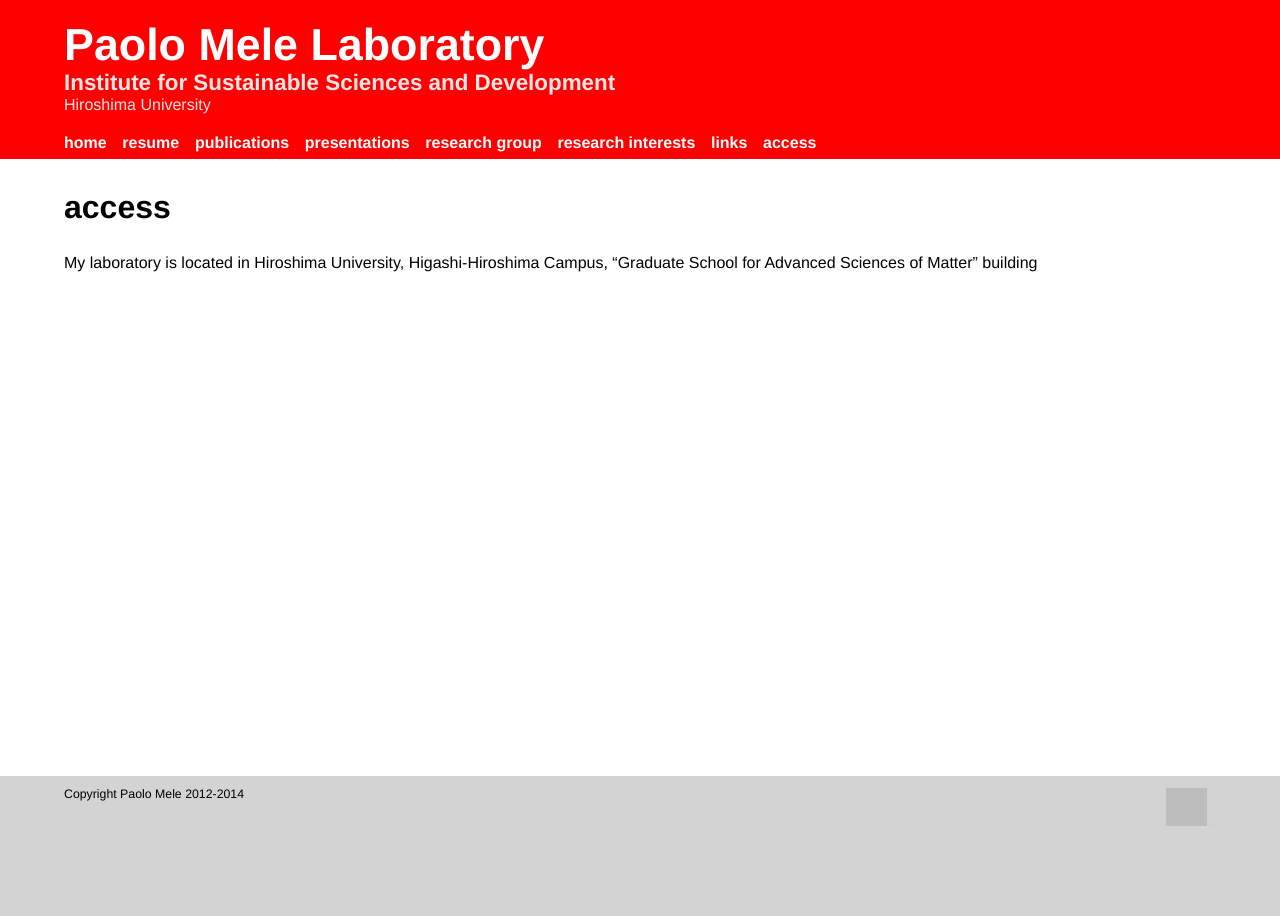
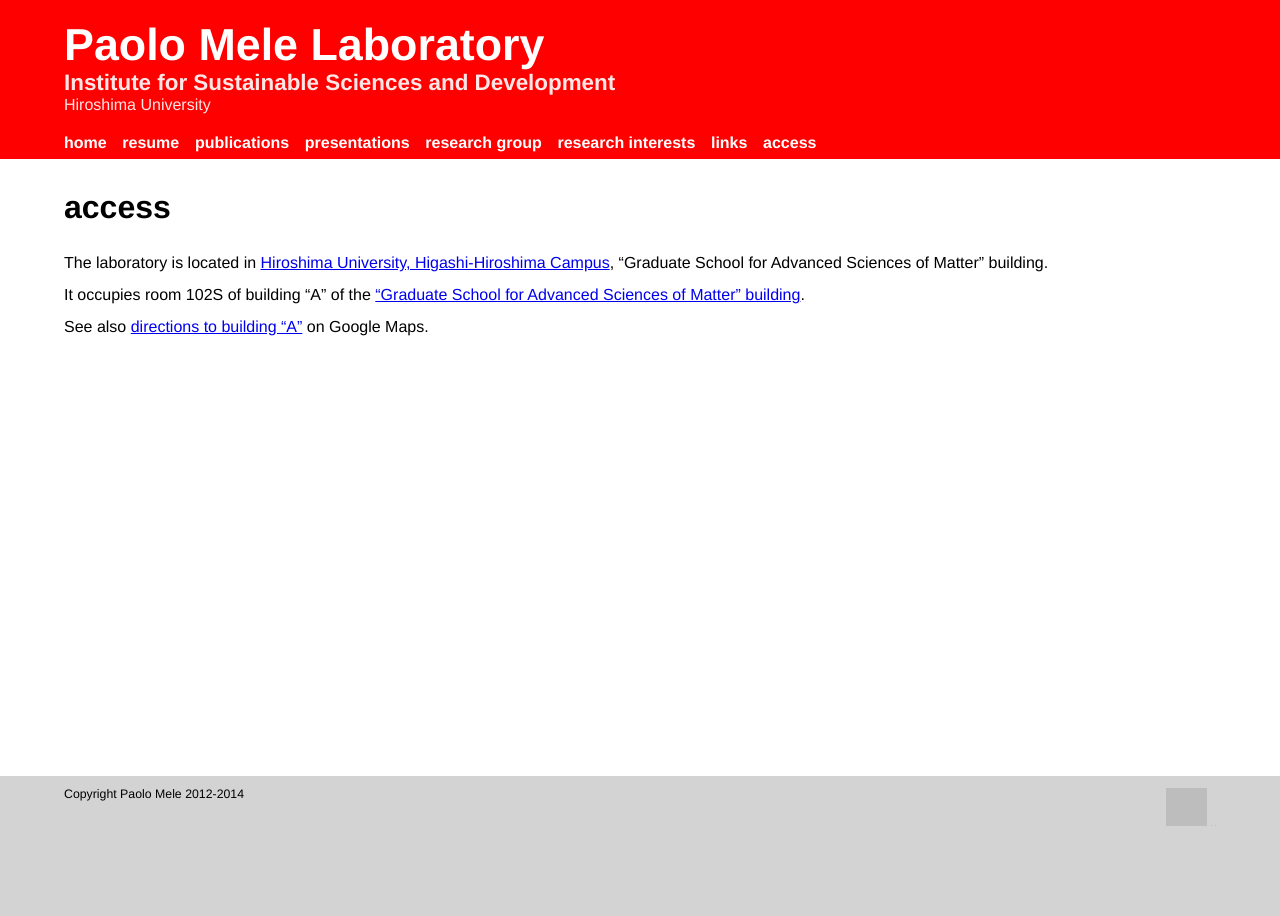
Before and after one commit to PmeleJP/mele, a Jekyll site: the page built from access.md, in a window 1280 px wide. Built offline with Jekyll 4.4.1, drawn with Linux system fonts in a browser that asks for light colours; grey boxes are pictures that could not be loaded.

Commit message:
updated access

```diff
--- a/access.md
+++ b/access.md
@@ -5,5 +5,10 @@ title: access
 
 # access
 
-My laboratory is located in Hiroshima University, Higashi-Hiroshima
-Campus, "Graduate School for Advanced Sciences of Matter" building
+The laboratory is located in
+[Hiroshima University, Higashi-Hiroshima Campus](http://www.hiroshima-u.ac.jp/en/top/access/index.html#higashi_hiroshima),
+"Graduate School for Advanced Sciences of Matter" building.
+
+It occupies room 102S of building "A" of the ["Graduate School for Advanced Sciences of Matter" building](http://www.hiroshima-u.ac.jp/add_html/access/en/saijyo1.html).
+
+See also <a href="https://www.google.com/maps/dir//34.4052436,132.7162125/@34.4058559,132.7138277,17z/data=!3m1!4b1" target="_blank">directions to building "A"</a> on Google Maps.
```
